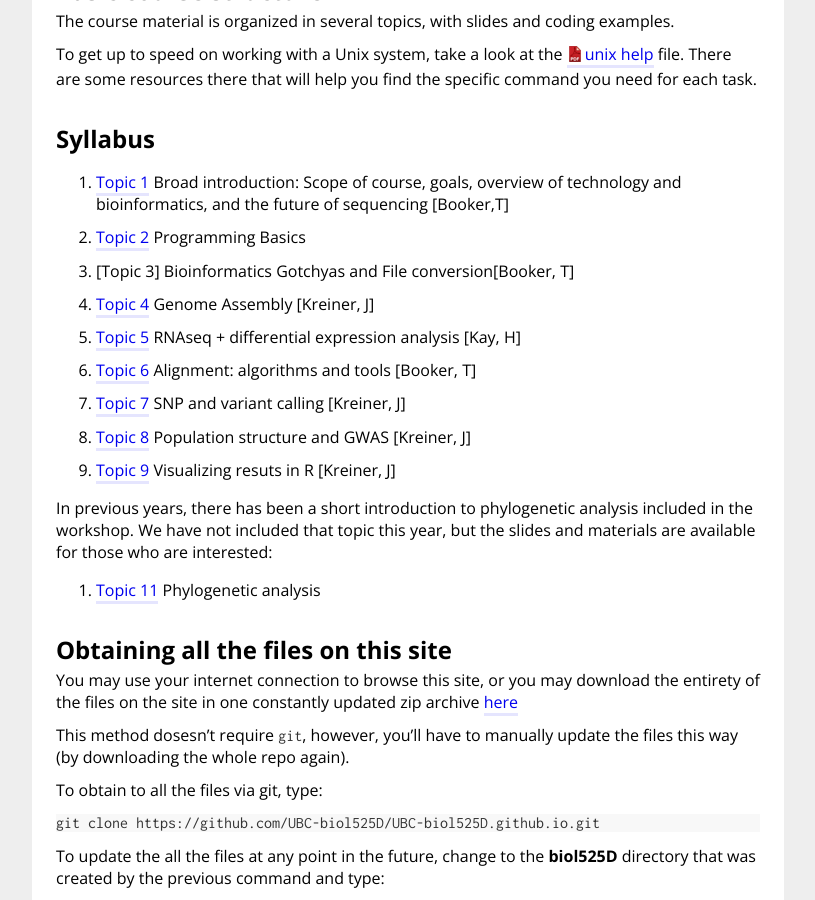
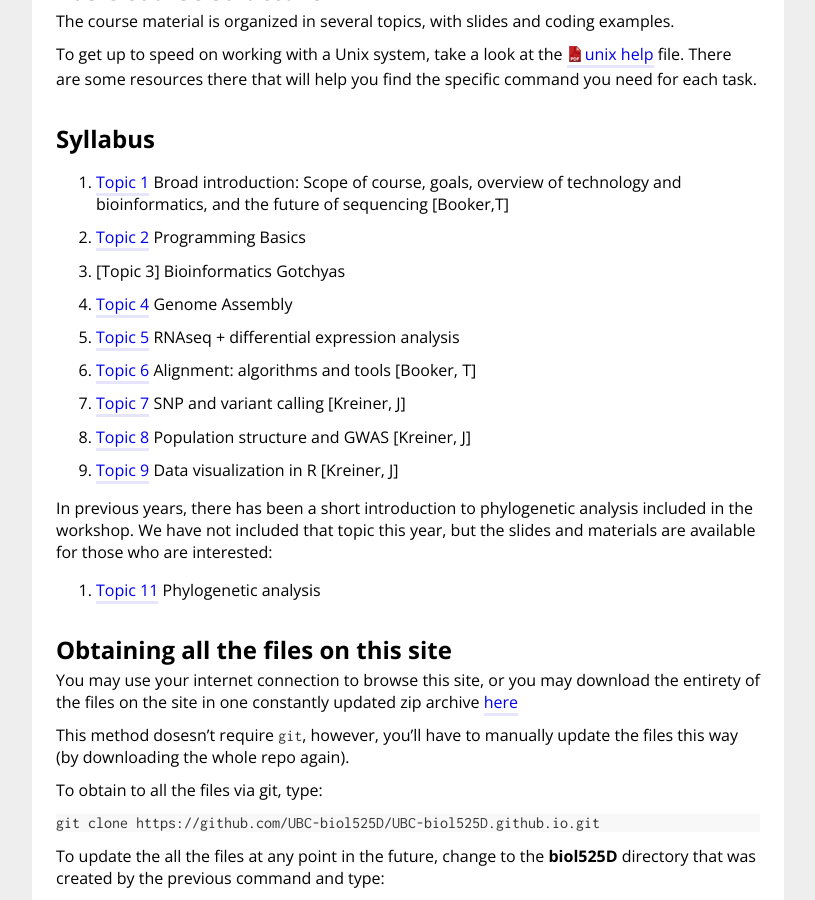
Before and after one commit to UBC-biol525D/UBC-biol525D.github.io, a Jekyll site: the page built from index.md, in a window 1280 px wide and 900 px high, scrolled down 1260 px. Shown: the whole window, without its empty margins (232-1047 px from the left). Built offline with Jekyll 4.4.1, drawn with Linux system fonts in a browser that asks for light colours.

Commit message:
Update index.md

```diff
--- a/index.md
+++ b/index.md
@@ -45,13 +45,13 @@ To get up to speed on working with a Unix system, take a look at the [unix help]
 ## Syllabus
 1. [Topic 1](./Topic_11/) Broad introduction: Scope of course, goals, overview of technology and bioinformatics, and the future of sequencing [Booker,T]
 2. [Topic 2](./Topic_2/) Programming Basics
-3. [Topic 3]  Bioinformatics Gotchyas and File conversion[Booker, T]
-4. [Topic 4](./Topic_3n4/) Genome Assembly [Kreiner, J]
-5. [Topic 5](./Topic_6/) RNAseq + differential expression analysis [Kay, H]
+3. [Topic 3]  Bioinformatics Gotchyas
+4. [Topic 4](./Topic_3n4/) Genome Assembly
+5. [Topic 5](./Topic_6/) RNAseq + differential expression analysis
 6. [Topic 6](./Topic_4/) Alignment: algorithms and tools [Booker, T]
 7. [Topic 7](./Topic_7/) SNP and variant calling [Kreiner, J]
 8. [Topic 8](./Topic_8-9/) Population structure and GWAS [Kreiner, J]
-9. [Topic 9](./Topic_8-9/) Visualizing resuts in R [Kreiner, J]
+9. [Topic 9](./Topic_9/) Data visualization in R [Kreiner, J]
 
 In previous years, there has been a short introduction to phylogenetic analysis included in the workshop. We have not included that topic this year, but the slides and materials are available for those who are interested:
 
```
